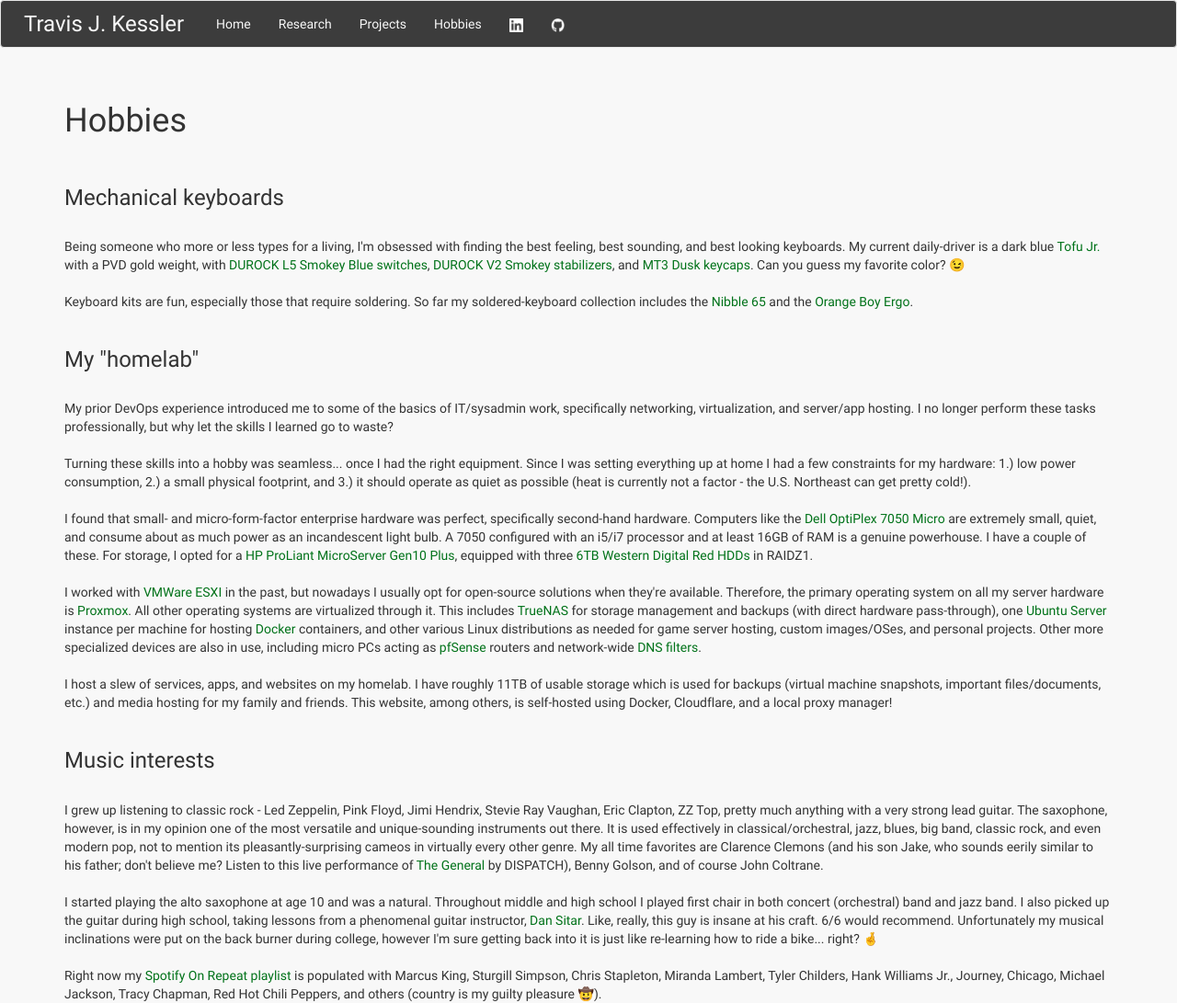
After one commit to tjkessler/personal-website, a Flask app: page /hobbies in a window 1280 px wide. The commit adds this page. Shown: the whole page at 92% size. Run offline with Flask 2, Linux system fonts and the light colour scheme; some libraries are stand-ins or nearby versions.

Commit message:
Added hobbies page

```diff
--- a/src/routes.py
+++ b/src/routes.py
@@ -16,3 +16,8 @@
 @app.route('/projects')
 def projects():
     return render_template('projects.html')
+
+
+@app.route('/hobbies')
+def hobbies():
+    return render_template('hobbies.html')
--- a/src/templates/base.html
+++ b/src/templates/base.html
@@ -39,6 +39,7 @@
                 <li class="navbar-link"><a href="{{ url_for('index') }}">Home</a></li>
                 <li class="navbar-link"><a href="{{ url_for('research') }}">Research</a></li>
                 <li class="navbar-link"><a href="{{ url_for('projects') }}">Projects</a></li>
+                <li class="navbar-link"><a href="{{ url_for('hobbies') }}">Hobbies</a></li>
                 <li class="navbar-link">
                     <a href="https://www.linkedin.com/in/traviskessler">
                         <img src="{{ url_for('static', filename='images/logos/linkedin.png') }}" width="15px" height="15px">
--- /dev/null
+++ b/src/templates/hobbies.html
@@ -0,0 +1,106 @@
+<!DOCTYPE html>
+
+{% extends 'base.html' %}
+
+{% block app_content %}
+
+<div>
+
+    <h1>Hobbies</h1>
+
+    <br>
+    <h3>Mechanical keyboards</h3>
+    <br>
+
+    Being someone who more or less types for a living, I'm obsessed with finding the best feeling,
+    best sounding, and best looking keyboards. My current daily-driver is a dark blue
+    <a href="https://kbdfans.com/products/tofu-jr">Tofu Jr.</a> with a PVD gold weight, with
+    <a href="https://www.amazon.com/DUROCK-Keyboard-Gold-Plated-Transculent-Mechanical/dp/B0B6ZTKDM8">DUROCK L5 Smokey Blue switches</a>,
+    <a href="https://www.amazon.com/DUROCK-Stabilizers-Translucent-Keyboard-Mechanical/dp/B0B2RVN19F">DUROCK V2 Smokey stabilizers</a>,
+    and <a href="https://drop.com/buy/drop-mt3-dusk-keycap-set">MT3 Dusk keycaps</a>.
+    Can you guess my favorite color? &#128521;
+
+    <br><br>
+
+    Keyboard kits are fun, especially those that require soldering. So far my soldered-keyboard
+    collection includes the <a href="https://nullbits.co/nibble/">Nibble 65</a> and the
+    <a href="https://mechwild.com/product/orange-boy-ergo/">Orange Boy Ergo</a>.
+
+    <br>
+
+    <br>
+    <h3>My "homelab"</h3>
+    <br>
+
+    My prior DevOps experience introduced me to some of the basics of IT/sysadmin work, specifically
+    networking, virtualization, and server/app hosting. I no longer perform these tasks professionally,
+    but why let the skills I learned go to waste?
+
+    <br><br>
+
+    Turning these skills into a hobby was seamless... once I had the right equipment. Since I was
+    setting everything up at home I had a few constraints for my hardware: 1.) low power consumption,
+    2.) a small physical footprint, and 3.) it should operate as quiet as possible (heat is currently
+    not a factor - the U.S. Northeast can get pretty cold!).
+
+    <br><br>
+
+    I found that small- and micro-form-factor enterprise hardware was perfect,
+    specifically second-hand hardware. Computers like the
+    <a href="https://i.dell.com/sites/csdocuments/Shared-Content_data-Sheets_Documents/en/OptiPlex-7050-Towers-Technical-Specifications.pdf">Dell OptiPlex 7050 Micro</a>
+    are extremely small, quiet, and consume about as much power as an incandescent light bulb. A 7050
+    configured with an i5/i7 processor and at least 16GB of RAM is a genuine powerhouse. I have a couple
+    of these. For storage, I opted for a <a href="https://buy.hpe.com/us/en/compute/proliant-microserver/proliant-microserver/proliant-microserver/hpe-proliant-microserver-gen10-plus/p/1012241014">HP ProLiant MicroServer Gen10 Plus</a>,
+    equipped with three <a href="https://www.westerndigital.com/products/internal-drives/wd-red-sata-hdd#WD20EFAX">6TB Western Digital Red HDDs</a> in RAIDZ1.
+
+    <br><br>
+
+    I worked with <a href="https://www.vmware.com/products/esxi-and-esx.html">VMWare ESXI</a> in the past, but nowadays I usually opt for open-source solutions when
+    they're available. Therefore, the primary operating system on all my server hardware is <a href="https://www.proxmox.com/en/">Proxmox</a>.
+    All other operating systems are virtualized through it. This includes <a href="https://www.truenas.com/">TrueNAS</a> for storage
+    management and backups (with direct hardware pass-through), one <a href="https://ubuntu.com/download/server">Ubuntu Server</a> instance per machine for
+    hosting <a href="https://www.docker.com/">Docker</a> containers, and other various Linux distributions as needed for game server
+    hosting, custom images/OSes, and personal projects. Other more specialized devices are also in use,
+    including micro PCs acting as <a href="https://www.pfsense.org/">pfSense</a> routers and network-wide
+    <a href="https://pi-hole.net/">DNS filters</a>.
+
+    <br><br>
+
+    I host a slew of services, apps, and websites on my homelab. I have roughly 11TB of usable storage
+    which is used for backups (virtual machine snapshots, important files/documents, etc.) and media hosting
+    for my family and friends. This website, among others, is self-hosted using Docker, Cloudflare, and
+    a local proxy manager!
+
+    <br>
+
+    <br>
+    <h3>Music interests</h3>
+    <br>
+
+    I grew up listening to classic rock - Led Zeppelin, Pink Floyd, Jimi Hendrix, Stevie Ray Vaughan, Eric
+    Clapton, ZZ Top, pretty much anything with a very strong lead guitar. The saxophone, however, is in my
+    opinion one of the most versatile and unique-sounding instruments out there. It is used effectively in
+    classical/orchestral, jazz, blues, big band, classic rock, and even modern pop, not to mention its
+    pleasantly-surprising cameos in virtually every other genre. My all time favorites are Clarence Clemons
+    (and his son Jake, who sounds eerily similar to his father; don't believe me? Listen to this live performance of
+    <a href="https://open.spotify.com/track/2XWTmXnanTc2bEKIzRtnT4?si=c7ef90267ba742e6">The General</a>
+    by DISPATCH), Benny Golson, and of course John Coltrane.
+
+    <br><br>
+
+    I started playing the alto saxophone at age 10 and was a natural. Throughout middle and high school I
+    played first chair in both concert (orchestral) band and jazz band. I also picked up the guitar during
+    high school, taking lessons from a phenomenal guitar instructor, <a href="https://www.dansitarmusiclessons.com/bio/">Dan Sitar</a>.
+    Like, really, this guy is insane at his craft. 6/6 would recommend. Unfortunately my musical inclinations
+    were put on the back burner during college, however I'm sure getting back into it is just like re-learning
+    how to ride a bike... right? &#129310;
+
+    <br><br>
+
+    Right now my <a href="https://open.spotify.com/playlist/37i9dQZF1EpnGF6nXz8DQR?si=a68bb94f40644239">Spotify On Repeat playlist</a> is populated with Marcus King, Sturgill Simpson, Chris Stapleton,
+    Miranda Lambert, Tyler Childers, Hank Williams Jr., Journey, Chicago, Michael Jackson, Tracy Chapman,
+    Red Hot Chili Peppers, and others (country is my guilty pleasure &#129312;).
+
+</div>
+
+{% endblock %}
```
